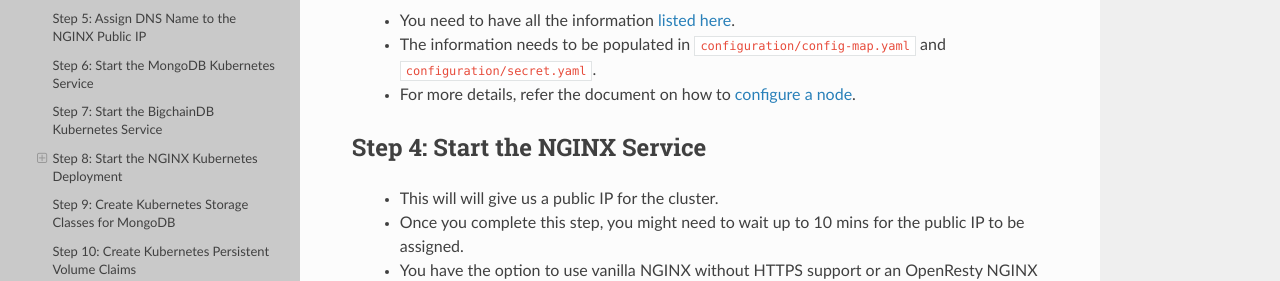
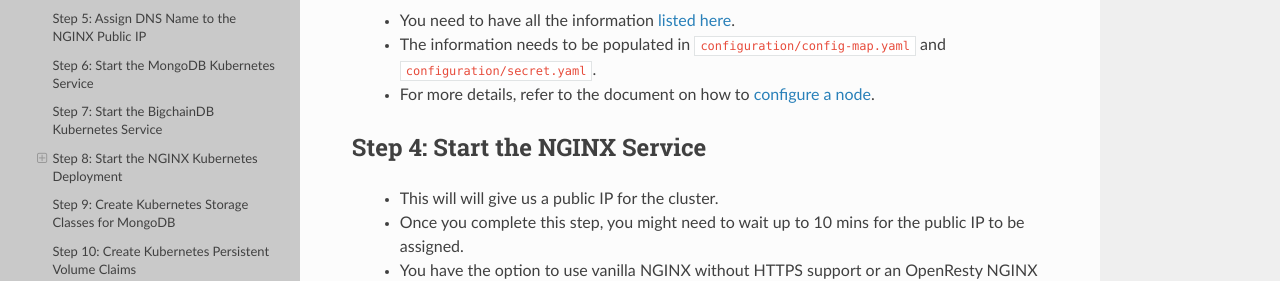
Before and after one commit to bigchaindb/bigchaindb, a Sphinx documentation site: the page built from docs/server/source/cloud-deployment-templates/node-on-kubernetes.rst, in a window 1280 px wide and 900 px high, scrolled down 1280 px. Shown: the part 173-454 px from the top of the window. Built offline with Sphinx 7.4.7 and the Read the Docs theme 2.0.0, drawn with Linux system fonts in a browser that asks for light colours; pages that are not in the unit, such as notebooks, are missing from menus; some of the changed text lies outside the part shown.

```diff
--- a/docs/server/source/cloud-deployment-templates/add-node-on-kubernetes.rst
+++ b/docs/server/source/cloud-deployment-templates/add-node-on-kubernetes.rst
@@ -166,7 +166,7 @@ show-config`` command to check that the keyring is updated.
 Step 7: Run NGINX as a Deployment
 ---------------------------------
 
-Please refer :ref:`this <Step 8: Start the NGINX Kubernetes Deployment>` to
+Please see :ref:`this page <Step 8: Start the NGINX Kubernetes Deployment>` to
 set up NGINX in your new node.
 
 
--- a/docs/server/source/cloud-deployment-templates/node-on-kubernetes.rst
+++ b/docs/server/source/cloud-deployment-templates/node-on-kubernetes.rst
@@ -80,7 +80,8 @@ Step 3: Configure the Node
   * The information needs to be populated in ``configuration/config-map.yaml``
     and ``configuration/secret.yaml``.
 
-  * For more details, refer the document on how to :ref:`configure a node <Configure the Node>`.
+  * For more details, refer to the document on how to
+    :ref:`configure a node <Configure the Node>`.
 
 
 Step 4: Start the NGINX Service
@@ -514,7 +515,7 @@ Step 13: Start a Kubernetes Deployment for MongoDB Backup Agent
 Step 14: Configure the MongoDB Cloud Manager
 --------------------------------------------
 
-  * Refer the
+  * Refer to the
     :ref:`documentation <Configure MongoDB Cloud Manager for Monitoring and Backup>`
     for details on how to configure the MongoDB Cloud Manager to enable
     monitoring and backup.
```
